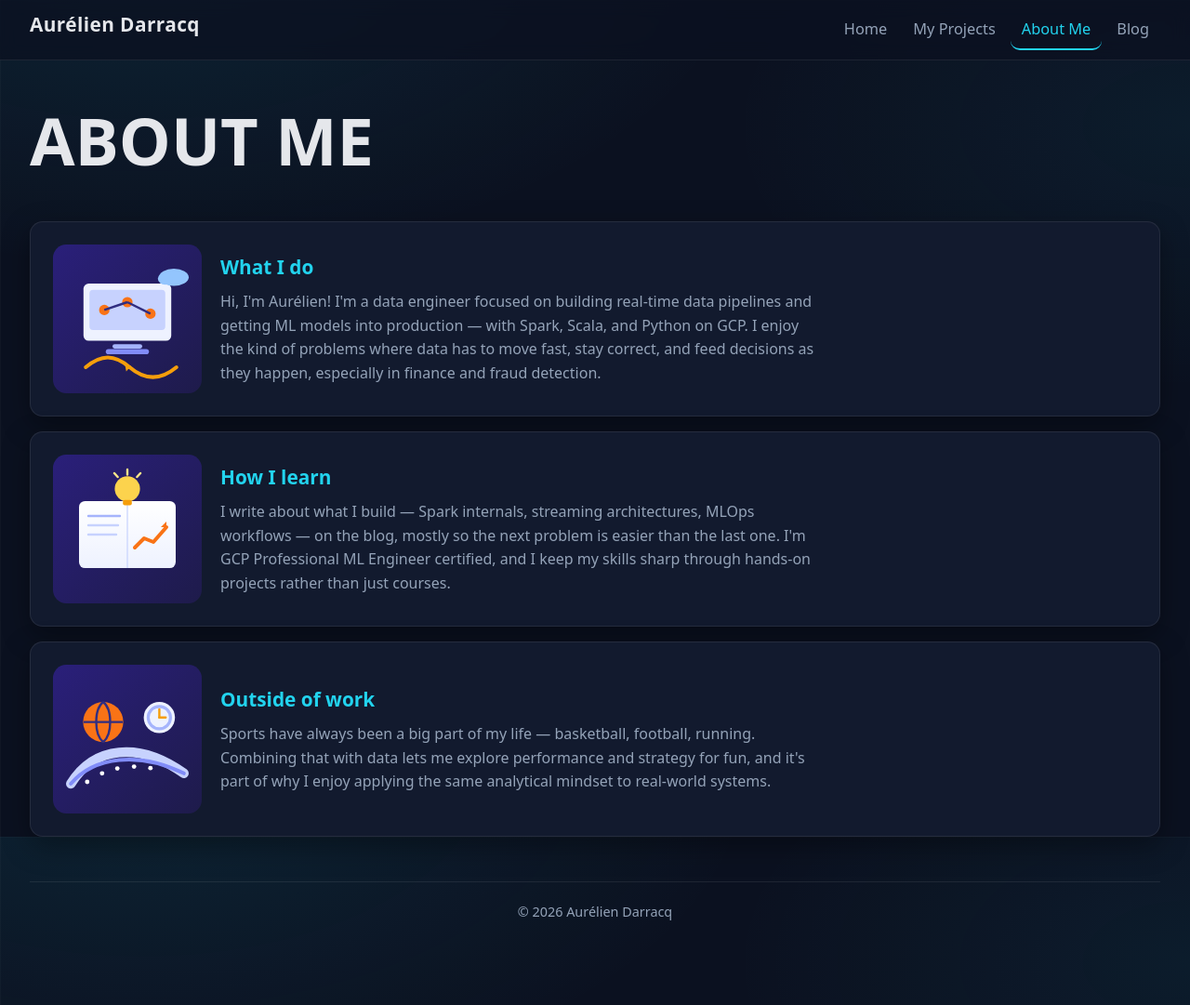
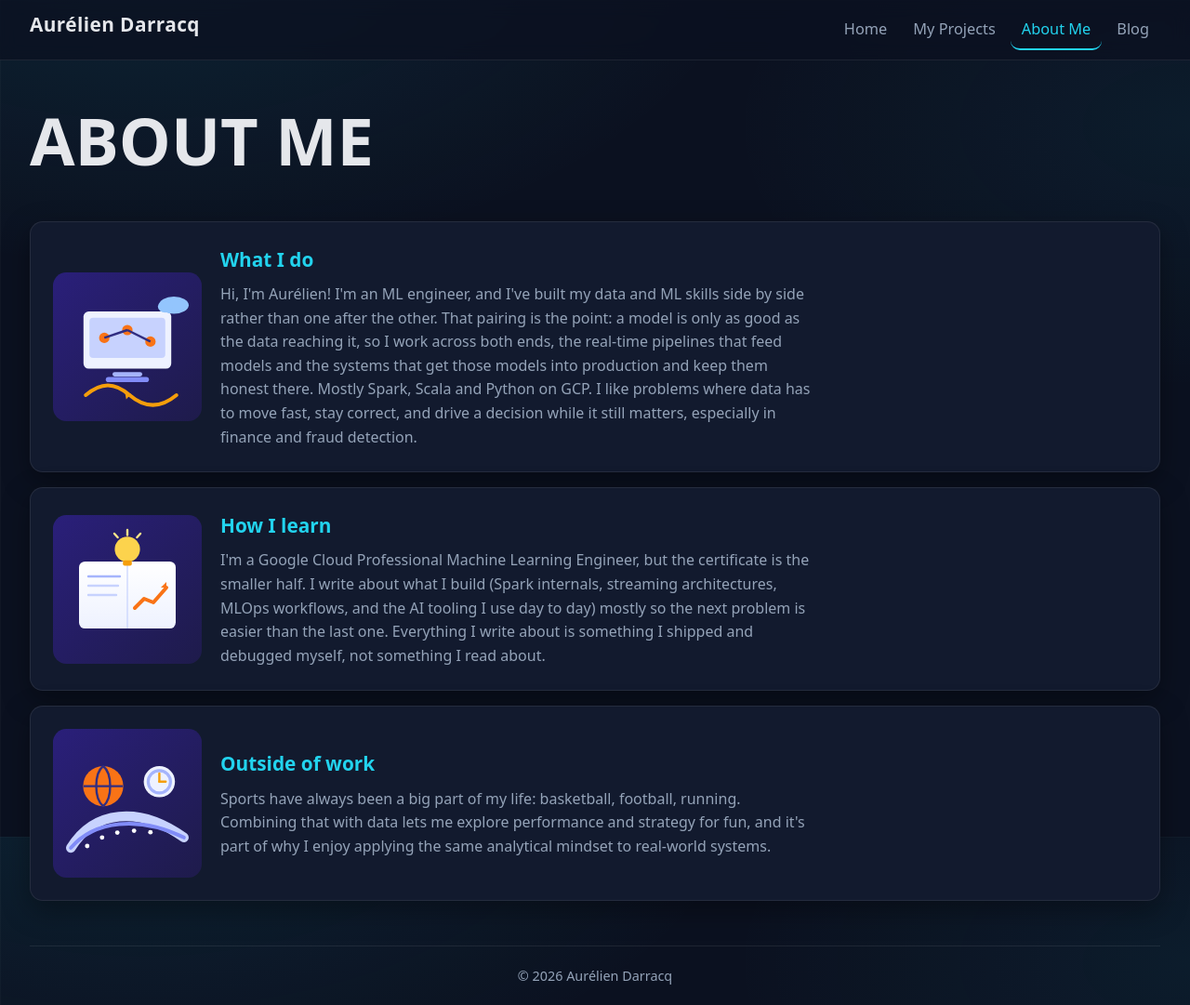
Before and after one commit to aurelpow/portofolio-website, a Jekyll site: the page built from about.md, in a window 1280 px wide and 1081 px high. Shown: the whole window at 93% size. Built offline with Jekyll 4.4.1, drawn with Linux system fonts in a browser that asks for light colours.

Commit message:
[C041] : Reposition About page around ML engineering
Lead with ML engineer rather than data engineer, framing the data and ML
skills as developed alongside each other rather than one leading to the
other. Surface the Google Cloud Professional ML Engineer certification in
"How I learn" instead of burying it mid-paragraph.

Also drop the em dashes from all three paragraphs, per the writing style
in CLAUDE.md.

```diff
--- a/about.md
+++ b/about.md
@@ -12,7 +12,7 @@ permalink: /about/
   <img src="{{ '/assets/img/about/what-i-do.svg' | relative_url }}" width="200" alt="Data engineering illustration">
   <div>
     <h2>What I do</h2>
-    <p>Hi, I'm Aurélien! I'm a data engineer focused on building real-time data pipelines and getting ML models into production — with Spark, Scala, and Python on GCP. I enjoy the kind of problems where data has to move fast, stay correct, and feed decisions as they happen, especially in finance and fraud detection.</p>
+    <p>Hi, I'm Aurélien! I'm an ML engineer, and I've built my data and ML skills side by side rather than one after the other. That pairing is the point: a model is only as good as the data reaching it, so I work across both ends, the real-time pipelines that feed models and the systems that get those models into production and keep them honest there. Mostly Spark, Scala and Python on GCP. I like problems where data has to move fast, stay correct, and drive a decision while it still matters, especially in finance and fraud detection.</p>
   </div>
 </div>
 
@@ -20,7 +20,7 @@ permalink: /about/
   <img src="{{ '/assets/img/about/how-i-learn.svg' | relative_url }}" width="200" alt="Learning process illustration">
   <div>
     <h2>How I learn</h2>
-    <p>I write about what I build — Spark internals, streaming architectures, MLOps workflows — on the blog, mostly so the next problem is easier than the last one. I'm GCP Professional ML Engineer certified, and I keep my skills sharp through hands-on projects rather than just courses.</p>
+    <p>I'm a Google Cloud Professional Machine Learning Engineer, but the certificate is the smaller half. I write about what I build (Spark internals, streaming architectures, MLOps workflows, and the AI tooling I use day to day) mostly so the next problem is easier than the last one. Everything I write about is something I shipped and debugged myself, not something I read about.</p>
   </div>
 </div>
 
@@ -28,7 +28,7 @@ permalink: /about/
   <img src="{{ '/assets/img/about/outside-work.svg' | relative_url }}" width="200" alt="Sports and discipline illustration">
   <div>
     <h2>Outside of work</h2>
-    <p>Sports have always been a big part of my life — basketball, football, running. Combining that with data lets me explore performance and strategy for fun, and it's part of why I enjoy applying the same analytical mindset to real-world systems.</p>
+    <p>Sports have always been a big part of my life: basketball, football, running. Combining that with data lets me explore performance and strategy for fun, and it's part of why I enjoy applying the same analytical mindset to real-world systems.</p>
   </div>
 </div>
 
```
